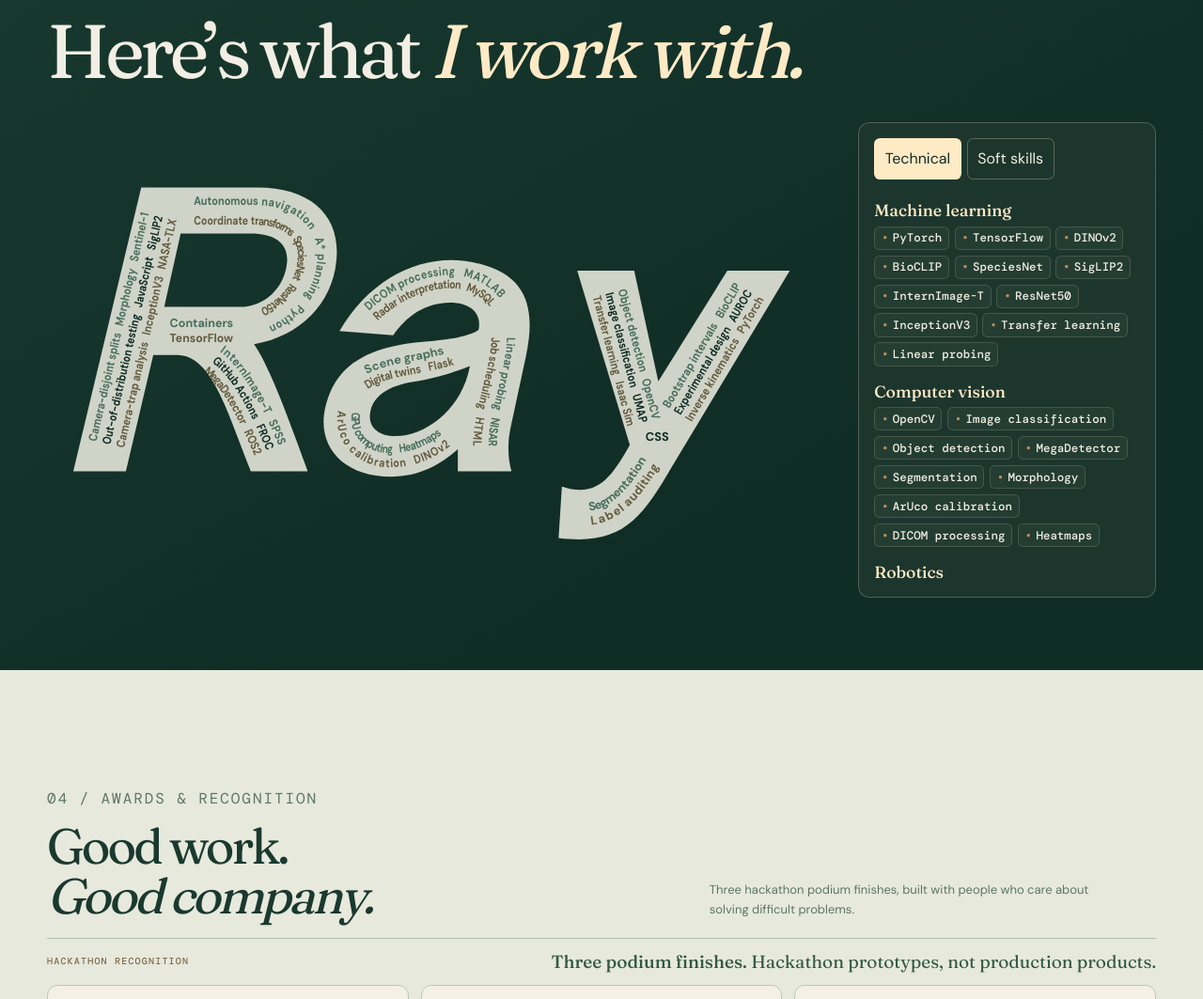
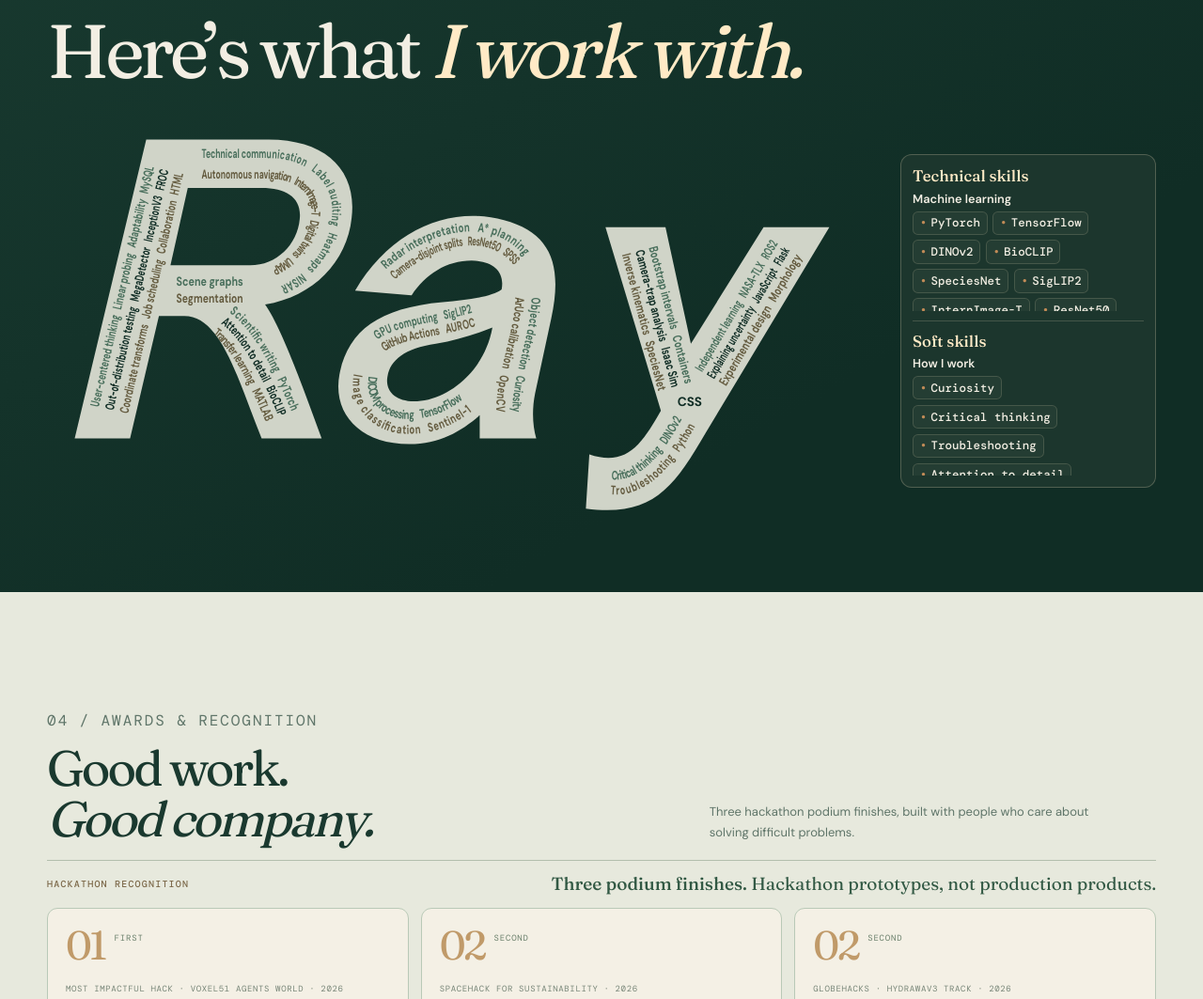
Before and after one commit to ray021207/portfolio_v2, a plain HTML site: page index.html in a window 1280 px wide. Shown: the part 3920-4983 px from the top of the page at 94% size. Drawn offline with nearby package versions, Linux system fonts and the light colour scheme; animation ran at ten frames a second.

Commit message:
Animate technical and soft skills together

```diff
--- a/assets/skills.css
+++ b/assets/skills.css
@@ -8,7 +8,7 @@
 .skills-section .display-title em { color: var(--cream); }
 .skills-layout {
   display: grid;
-  grid-template-columns: minmax(0, 2.65fr) minmax(15rem, 1fr);
+  grid-template-columns: minmax(0, 1fr) clamp(14rem, 24vw, 17rem);
   gap: clamp(.85rem, 2vw, 1.5rem);
   align-items: center;
 }
@@ -23,26 +23,22 @@
 .skills-label-olive { fill: var(--moss); }
 .skills-label-rust { fill: color-mix(in srgb, var(--ink) 55%, var(--copper)); }
 .skills-reader {
-  padding: 1rem;
+  padding: .75rem;
   border: 1px solid color-mix(in srgb, var(--cream) 23%, transparent);
   border-radius: .75rem;
   background: color-mix(in srgb, var(--cream) 5%, var(--forest));
 }
-.skills-controls { display: flex; flex-wrap: wrap; gap: .4rem; padding-bottom: .75rem; }
-.skills-controls[hidden] { display: none; }
-.skills-controls button {
-  min-height: 44px;
-  padding: .45rem .65rem;
-  border: 1px solid color-mix(in srgb, var(--cream) 28%, transparent);
-  border-radius: .4rem;
-  background: transparent;
-  color: var(--paper);
-  cursor: pointer;
+.skills-group + .skills-group {
+  margin-top: .65rem;
+  padding-top: .65rem;
+  border-top: 1px solid color-mix(in srgb, var(--cream) 18%, transparent);
 }
-.skills-controls button[aria-pressed="true"] { color: var(--forest); background: var(--cream); }
-.skills-scroll { max-height: min(52svh, 27rem); overflow: auto; scrollbar-color: var(--copper) var(--forest); }
-.skill-inventory h3 { margin: .65rem 0 .4rem; color: var(--cream); font: 500 1.1rem var(--font-serif); }
-.skill-inventory ul { display: flex; flex-wrap: wrap; gap: .35rem; list-style: none; padding: 0; margin: 0 0 1rem; }
+.skills-group h3 { margin: 0 0 .35rem; color: var(--cream); font: 500 1.05rem var(--font-serif); }
+.skills-scroll { max-height: 8rem; overflow-y: auto; scrollbar-color: var(--copper) var(--forest); }
+.skills-scroll:focus-visible { outline: 2px solid var(--copper); outline-offset: 2px; }
+.skill-inventory h4 { margin: .45rem 0 .3rem; color: var(--paper); font: 600 .8rem var(--font-sans); }
+.skill-inventory h4:first-child { margin-top: 0; }
+.skill-inventory ul { display: flex; flex-wrap: wrap; gap: .35rem; list-style: none; padding: 0; margin: 0 0 .45rem; }
 .skill-inventory li {
   border: 1px solid color-mix(in srgb, var(--cream) 15%, transparent);
   border-radius: .35rem;
@@ -52,7 +48,6 @@
 }
 @media (max-width: 760px) {
   .skills-layout { grid-template-columns: minmax(0, 1fr); }
-  .skills-scroll { max-height: 17rem; }
 }
 
 .skill-inventory li {
--- a/assets/skills.js
+++ b/assets/skills.js
@@ -4,10 +4,6 @@
 
   const art = section.querySelector('.skills-art');
   const labels = art.querySelector('.skills-path-labels');
-  const controls = section.querySelector('.skills-controls');
-  const buttons = [...controls.querySelectorAll('button')];
-  const inventories = [...section.querySelectorAll('.skill-inventory')];
-  const scroll = section.querySelector('.skills-scroll');
   const motion = matchMedia('(prefers-reduced-motion: reduce)');
   const svgNS = 'http://www.w3.org/2000/svg';
   const fontSize = 11;
@@ -28,9 +24,8 @@
     return offsets.map(offset => ({ id, length, offset }));
   });
 
-  function fillLetters(inventory) {
-    labels.replaceChildren();
-    const skills = [...inventory.querySelectorAll('li')].map(item => {
+  function fillLetters() {
+    const skills = [...section.querySelectorAll('.skill-inventory li')].map(item => {
       const word = item.textContent.trim();
       const width = measure?.measureText(word).width ?? word.length * fontSize * .55;
       return { word, width };
@@ -80,9 +75,7 @@
     }
   }
 
-  let generation = 0;
   function flyIn() {
-    const sequence = ++generation;
     if (motion.matches || !labels.firstChild?.animate) {
       labels.setAttribute('clip-path', 'url(#ray-letter-boundaries)');
       return;
@@ -104,18 +97,8 @@
       });
     });
     Promise.allSettled(animations.map(animation => animation.finished)).then(() => {
-      if (sequence === generation) labels.setAttribute('clip-path', 'url(#ray-letter-boundaries)');
+      labels.setAttribute('clip-path', 'url(#ray-letter-boundaries)');
     });
-  }
-
-  let entered = false;
-  function select(category) {
-    buttons.forEach(button => button.setAttribute('aria-pressed', String(button.dataset.filter === category)));
-    const inventory = inventories.find(item => item.dataset.skills === category);
-    inventories.forEach(item => { item.hidden = item !== inventory; });
-    scroll.scrollTop = 0;
-    fillLetters(inventory);
-    if (entered) flyIn();
   }
 
   async function initialize() {
@@ -123,9 +106,7 @@
       await document.fonts.load(measure.font).catch(() => {});
     }
 
-    select('technical');
-    controls.hidden = false;
-    buttons.forEach(button => button.addEventListener('click', () => select(button.dataset.filter)));
+    fillLetters();
     motion.addEventListener('change', () => {
       if (!motion.matches) return;
       for (const label of labels.children) {
@@ -137,7 +118,6 @@
     if ('IntersectionObserver' in window) {
       const observer = new IntersectionObserver(([entry]) => {
         if (!entry.isIntersecting) return;
-        entered = true;
         flyIn();
         observer.disconnect();
       }, { threshold: .25 });
--- a/index.html
+++ b/index.html
@@ -12,8 +12,8 @@
 <style>.sr-only{position:absolute;width:1px;height:1px;padding:0;margin:-1px;overflow:hidden;clip:rect(0,0,0,0);white-space:nowrap;border:0}</style>
 <script defer src="assets/site-v3.js?v=2"></script>
 <script defer src="assets/beyond-spin.js?v=2"></script>
-<link rel="stylesheet" href="assets/skills.css?v=8">
-<script defer src="assets/skills.js?v=11"></script>
+<link rel="stylesheet" href="assets/skills.css?v=9">
+<script defer src="assets/skills.js?v=12"></script>
 </head>
 <body>
 <a class="skip" href="#experience">Skip to professional journey</a>
@@ -137,13 +137,13 @@
       </svg>
     </div>
     <div class="skills-reader">
-      <div class="skills-controls" role="group" aria-label="Filter skills" hidden>
-        <button type="button" data-filter="technical" aria-pressed="true">Technical</button>
-        <button type="button" data-filter="soft" aria-pressed="false">Soft skills</button>
+      <div class="skills-group">
+        <h3 id="skills-technical">Technical skills</h3>
+        <div class="skills-scroll skill-inventory" role="region" aria-labelledby="skills-technical" tabindex="0"><h4>Machine learning</h4><ul><li>PyTorch</li><li>TensorFlow</li><li>DINOv2</li><li>BioCLIP</li><li>SpeciesNet</li><li>SigLIP2</li><li>InternImage-T</li><li>ResNet50</li><li>InceptionV3</li><li>Transfer learning</li><li>Linear probing</li></ul><h4>Computer vision</h4><ul><li>OpenCV</li><li>Image classification</li><li>Object detection</li><li>MegaDetector</li><li>Segmentation</li><li>Morphology</li><li>ArUco calibration</li><li>DICOM processing</li><li>Heatmaps</li></ul><h4>Robotics</h4><ul><li>ROS2</li><li>MATLAB</li><li>Isaac Sim</li><li>Scene graphs</li><li>A* planning</li><li>Inverse kinematics</li><li>Digital twins</li><li>Coordinate transforms</li><li>Autonomous navigation</li></ul><h4>Research &amp; evaluation</h4><ul><li>Camera-disjoint splits</li><li>Out-of-distribution testing</li><li>Label auditing</li><li>Bootstrap intervals</li><li>UMAP</li><li>AUROC</li><li>FROC</li><li>Experimental design</li><li>SPSS</li><li>NASA-TLX</li></ul><h4>Software &amp; infrastructure</h4><ul><li>Python</li><li>HTML</li><li>CSS</li><li>JavaScript</li><li>Flask</li><li>MySQL</li><li>GitHub Actions</li><li>Containers</li><li>GPU computing</li><li>Job scheduling</li></ul><h4>Geospatial analysis</h4><ul><li>Camera-trap analysis</li><li>Sentinel-1</li><li>NISAR</li><li>Radar interpretation</li></ul></div>
       </div>
-      <div class="skills-scroll">
-<div class="skill-inventory" data-skills="technical"><h3>Machine learning</h3><ul><li>PyTorch</li><li>TensorFlow</li><li>DINOv2</li><li>BioCLIP</li><li>SpeciesNet</li><li>SigLIP2</li><li>InternImage-T</li><li>ResNet50</li><li>InceptionV3</li><li>Transfer learning</li><li>Linear probing</li></ul><h3>Computer vision</h3><ul><li>OpenCV</li><li>Image classification</li><li>Object detection</li><li>MegaDetector</li><li>Segmentation</li><li>Morphology</li><li>ArUco calibration</li><li>DICOM processing</li><li>Heatmaps</li></ul><h3>Robotics</h3><ul><li>ROS2</li><li>MATLAB</li><li>Isaac Sim</li><li>Scene graphs</li><li>A* planning</li><li>Inverse kinematics</li><li>Digital twins</li><li>Coordinate transforms</li><li>Autonomous navigation</li></ul><h3>Research &amp; evaluation</h3><ul><li>Camera-disjoint splits</li><li>Out-of-distribution testing</li><li>Label auditing</li><li>Bootstrap intervals</li><li>UMAP</li><li>AUROC</li><li>FROC</li><li>Experimental design</li><li>SPSS</li><li>NASA-TLX</li></ul><h3>Software &amp; infrastructure</h3><ul><li>Python</li><li>HTML</li><li>CSS</li><li>JavaScript</li><li>Flask</li><li>MySQL</li><li>GitHub Actions</li><li>Containers</li><li>GPU computing</li><li>Job scheduling</li></ul><h3>Geospatial analysis</h3><ul><li>Camera-trap analysis</li><li>Sentinel-1</li><li>NISAR</li><li>Radar interpretation</li></ul></div>
-<div class="skill-inventory" data-skills="soft"><h3>How I work</h3><ul><li>Curiosity</li><li>Critical thinking</li><li>Troubleshooting</li><li>Attention to detail</li><li>Adaptability</li><li>Independent learning</li></ul><h3>How I work with others</h3><ul><li>Collaboration</li><li>Technical communication</li><li>Scientific writing</li><li>Explaining uncertainty</li><li>User-centered thinking</li></ul></div>
+      <div class="skills-group">
+        <h3 id="skills-soft">Soft skills</h3>
+        <div class="skills-scroll skill-inventory" role="region" aria-labelledby="skills-soft" tabindex="0"><h4>How I work</h4><ul><li>Curiosity</li><li>Critical thinking</li><li>Troubleshooting</li><li>Attention to detail</li><li>Adaptability</li><li>Independent learning</li></ul><h4>How I work with others</h4><ul><li>Collaboration</li><li>Technical communication</li><li>Scientific writing</li><li>Explaining uncertainty</li><li>User-centered thinking</li></ul></div>
       </div>
     </div>
   </div>
```
